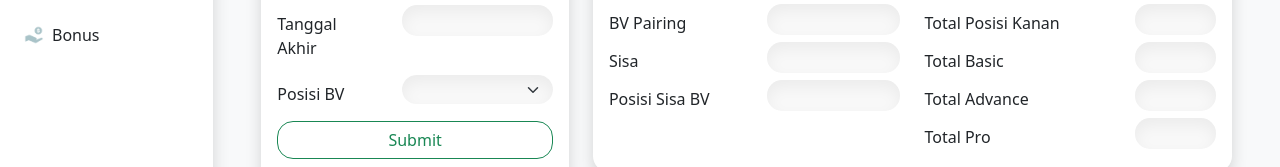
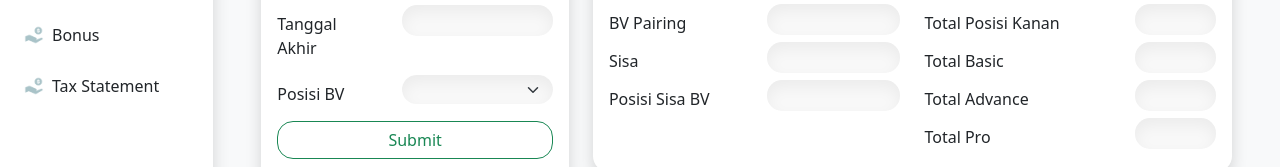
Before and after one commit to widiyanata/natura-admin, a plain HTML site: page index.html in a window 1280 px wide. Shown: the part 381-548 px from the top of the page. Drawn offline with nearby package versions, Linux system fonts and the light colour scheme.

Commit message:
tax menu

```diff
--- a/index.html
+++ b/index.html
@@ -76,6 +76,12 @@
                 <a href="pages/bonus.html" class="nav-link link-dark">
                   <img src="assets/img/bonus.png" width="20" alt="" class="mx-2 img-fluid">
                   Bonus
+                </a>
+              </li>
+              <li>
+                <a href="pages/tax.html" class="nav-link link-dark">
+                  <img src="assets/img/bonus.png" width="20" alt="" class="mx-2 img-fluid">
+                  Tax Statement
                 </a>
               </li>
             </ul>
```
